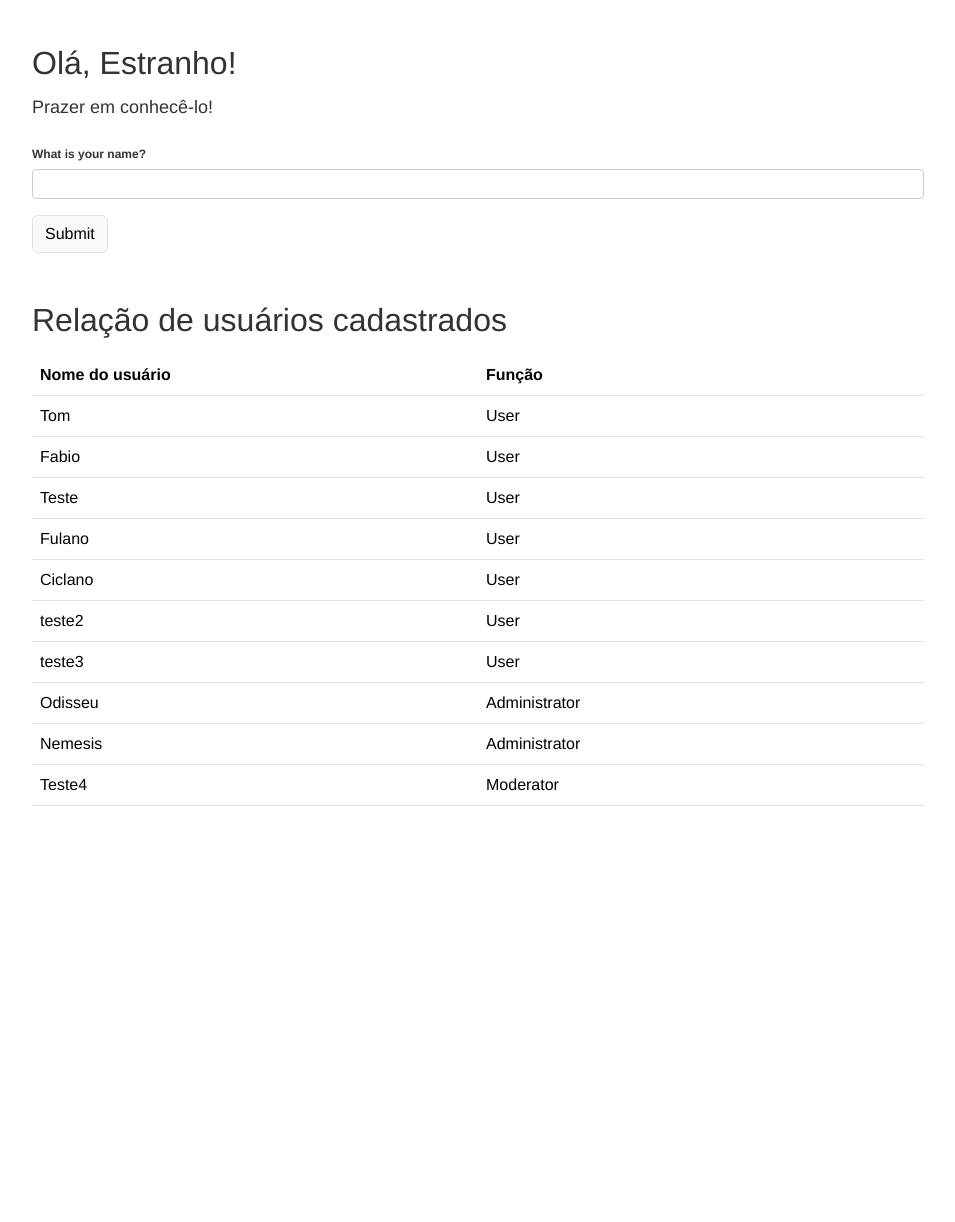
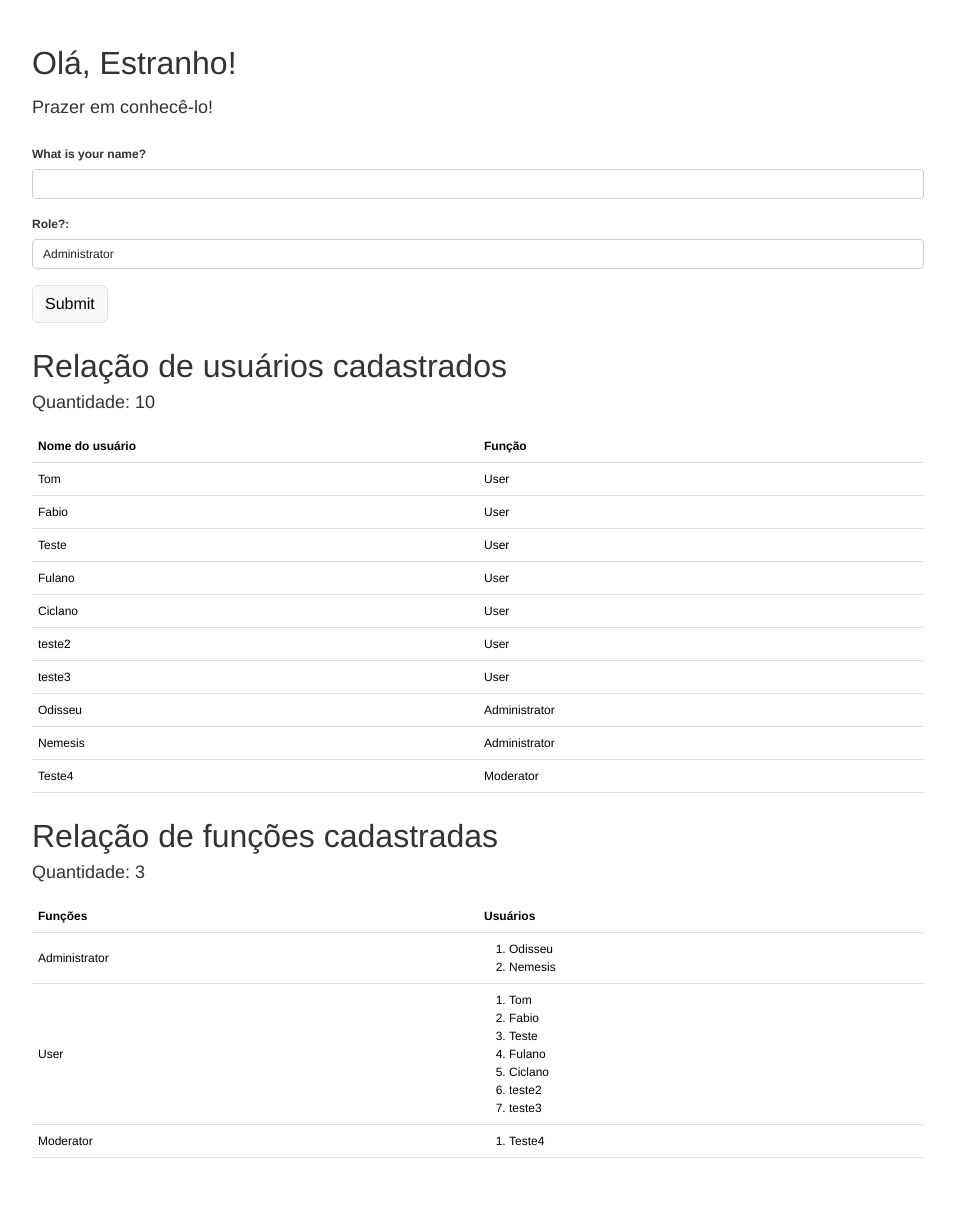
Before and after one commit to PTBDSWS-Wtomendes/flasky, a Flask app: page / in a window 1280 px wide. Shown: the part 41-1263 px from the top of the page, without its empty margins (162-1117 px from the left). Before the commit the page ends 847 px from the top, so only its background shows below. Run offline with Flask 3, Linux system fonts and the light colour scheme; some libraries are stand-ins or nearby versions.

Commit message:
Atvidade - Semana 9 - Banco de dados C

```diff
--- a/app.py
+++ b/app.py
@@ -52,6 +52,11 @@ def make_shell_context():
 
 class NameForm(FlaskForm):
     name = StringField('What is your name?', validators=[DataRequired()])
+    role = SelectField(
+        'Role?:',
+        choices=[('Administrator', 'Administrator'), ('Moderator', 'Moderator'), ('User', 'User')],
+        validators=[DataRequired()],
+    )
     submit = SubmitField('Submit')
 
 
@@ -64,11 +69,24 @@ class LoginForm(FlaskForm):
 @app.route('/', methods=['GET', 'POST'])
 def index():
     form = NameForm()
+    role_order = {'Administrator': 0, 'Moderator': 1, 'User': 2}
+    roles = sorted(Role.query.all(), key=lambda role: role_order.get(role.name, 99))
+    existing_role_names = {role.name for role in roles}
+    missing_roles = [
+        Role(name=role_name)
+        for role_name in ('Administrator', 'Moderator', 'User')
+        if role_name not in existing_role_names
+    ]
+    if missing_roles:
+        db.session.add_all(missing_roles)
+        db.session.commit()
+        roles = sorted(Role.query.all(), key=lambda role: role_order.get(role.name, 99))
+
     if form.validate_on_submit():
         user = User.query.filter_by(username=form.name.data).first()
         if user is None:
-            user_role = Role.query.filter_by(name='User').first()
-            user = User(username=form.name.data, role=user_role)
+            selected_role = Role.query.filter_by(name=form.role.data).first()
+            user = User(username=form.name.data, role=selected_role)
             db.session.add(user)
             db.session.commit()
             session['known'] = False
@@ -83,7 +101,10 @@ def index():
         form=form,
         name=session.get('name'),
         known=session.get('known', False),
-        users=User.query.all()
+        users=User.query.order_by(User.id).all(),
+        roles=Role.query.order_by(Role.id).all(),
+        role_count=Role.query.count(),
+        user_count=User.query.count(),
     )
 
 
--- a/static/css/site.css
+++ b/static/css/site.css
@@ -83,6 +83,29 @@ body {
   vertical-align: middle;
 }
 
+.users-table,
+.roles-table {
+  font-size: 12px;
+}
+
+.users-table th,
+.roles-table th {
+  border-bottom-color: #ccc;
+}
+
+.users-table td,
+.users-table th,
+.roles-table td,
+.roles-table th {
+  border-bottom-color: #ddd;
+  padding: 7px 6px;
+}
+
+.roles-table ol {
+  margin: 0;
+  padding-left: 25px;
+}
+
 @media (max-width: 767px) {
   .page-shell {
     padding-top: 0.5rem;
--- a/templates/index.html
+++ b/templates/index.html
@@ -17,11 +17,16 @@
       {{ form.name.label(class="form-label") }}
       {{ form.name(class="form-control") }}
     </div>
+    <div class="form-group mb-3">
+      {{ form.role.label(class="form-label") }}
+      {{ form.role(class="form-control") }}
+    </div>
     {{ form.submit(class="btn btn-light border") }}
   </form>
 
-  <h2 class="mt-5 mb-3 fw-normal">Relação de usuários cadastrados</h2>
-  <table class="table align-middle">
+  <h2 class="mt-3 mb-1 fw-normal">Relação de usuários cadastrados</h2>
+  <p>Quantidade: {{ user_count }}</p>
+  <table class="table align-middle users-table">
     <thead>
       <tr>
         <th scope="col">Nome do usuário</th>
@@ -41,5 +46,30 @@
       {% endfor %}
     </tbody>
   </table>
+
+  <h2 class="mt-4 mb-1 fw-normal">Relação de funções cadastradas</h2>
+  <p>Quantidade: {{ role_count }}</p>
+  <table class="table align-middle roles-table">
+    <thead>
+      <tr>
+        <th scope="col">Funções</th>
+        <th scope="col">Usuários</th>
+      </tr>
+    </thead>
+    <tbody>
+      {% for role in roles %}
+      <tr>
+        <td>{{ role.name }}</td>
+        <td>
+          <ol>
+            {% for user in role.users.all() %}
+            <li>{{ user.username }}</li>
+            {% endfor %}
+          </ol>
+        </td>
+      </tr>
+      {% endfor %}
+    </tbody>
+  </table>
 </div>
 {% endblock %}
```
Also changed, not shown: data.sqlite.
